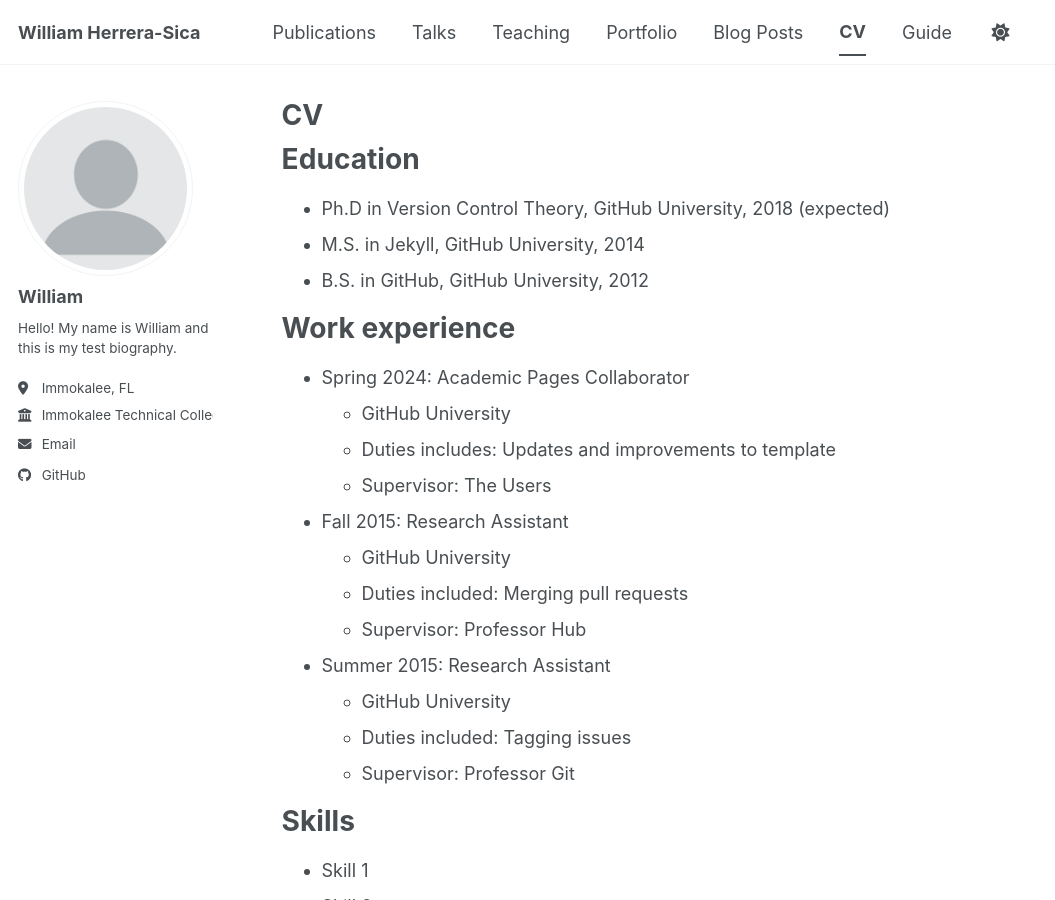
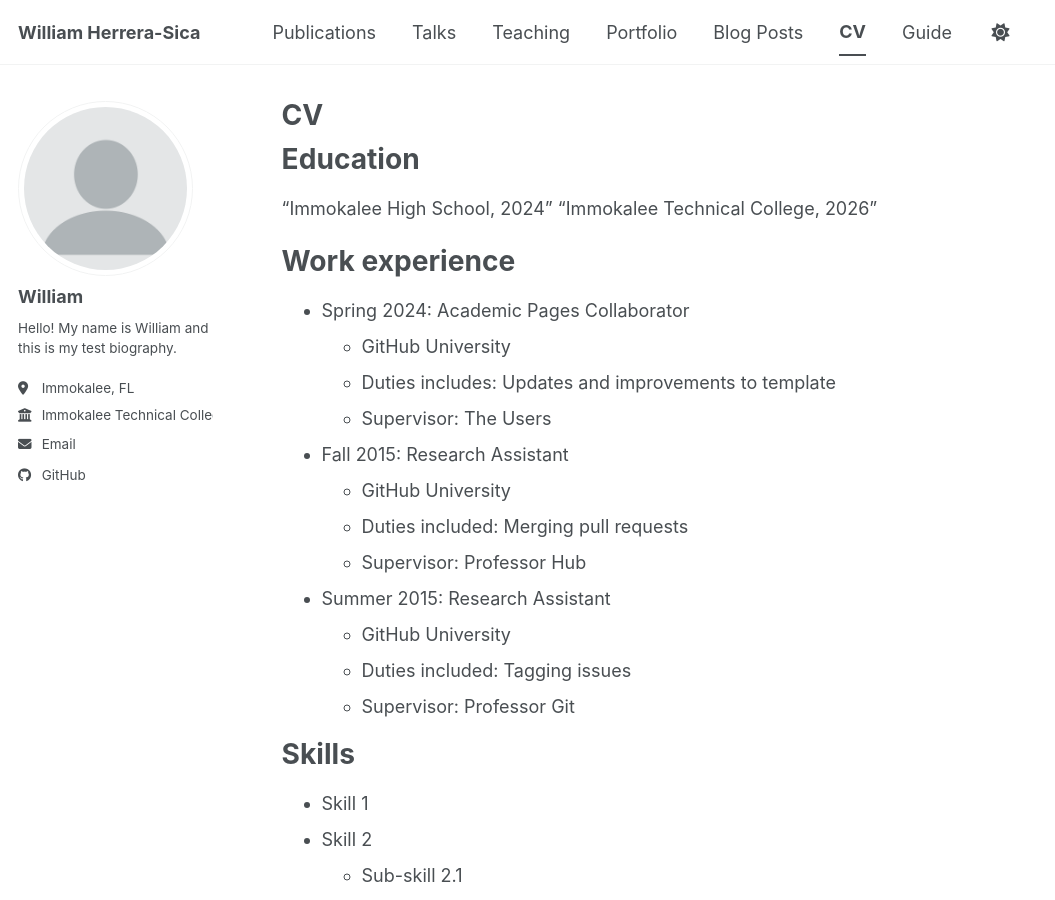
Before and after one commit to herreraw1/herreraw1.github.io, a Jekyll site: the page built from _pages/cv.md, in a window 1280 px wide and 900 px high. Shown: the whole window, without its empty margins (0-1055 px from the left). Built offline with Jekyll 4.4.1, drawn with Linux system fonts in a browser that asks for light colours; a script bundle is joined from its source files by our own code; library files that are not in the unit come from our copies.

Commit message:
Update cv.md

```diff
--- a/_pages/cv.md
+++ b/_pages/cv.md
@@ -11,9 +11,8 @@
 
 Education
 ======
-* Ph.D in Version Control Theory, GitHub University, 2018 (expected)
-* M.S. in Jekyll, GitHub University, 2014
-* B.S. in GitHub, GitHub University, 2012
+"Immokalee High School, 2024"
+"Immokalee Technical College, 2026"
 
 Work experience
 ======
```
